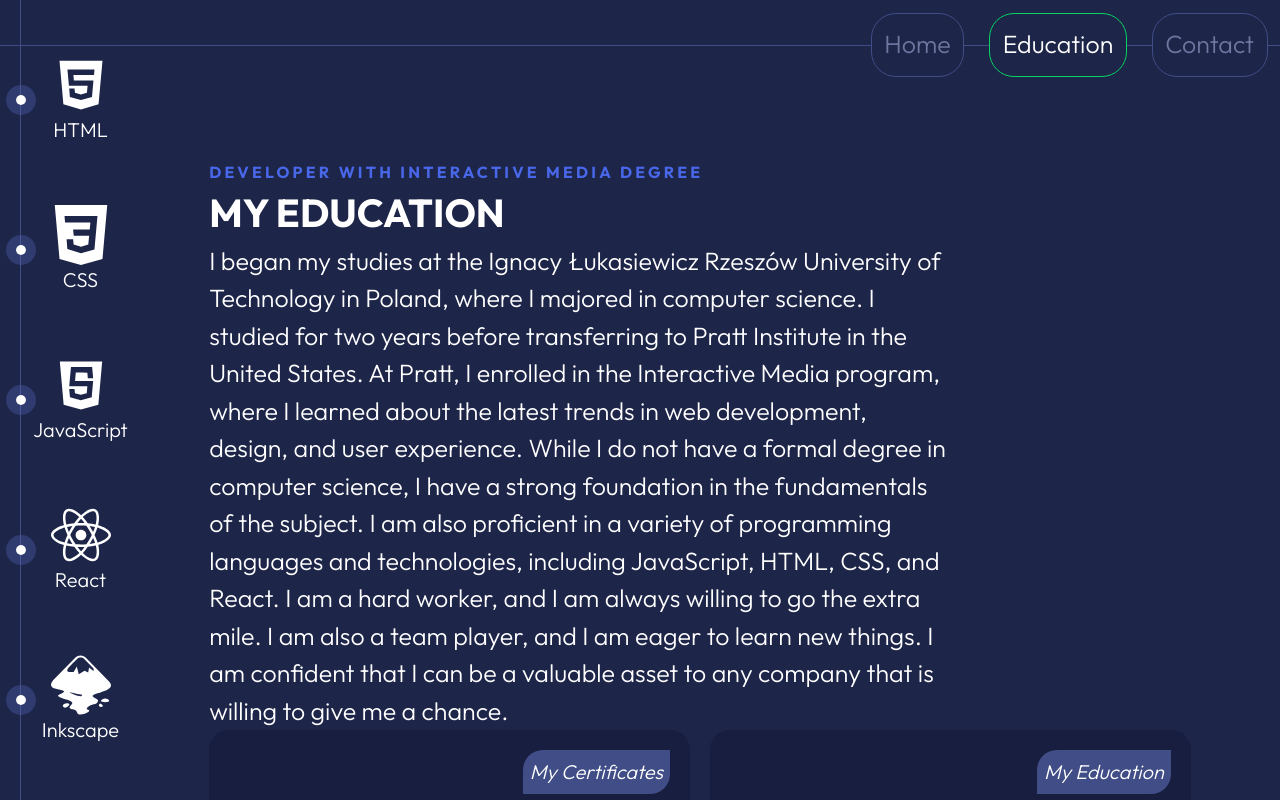
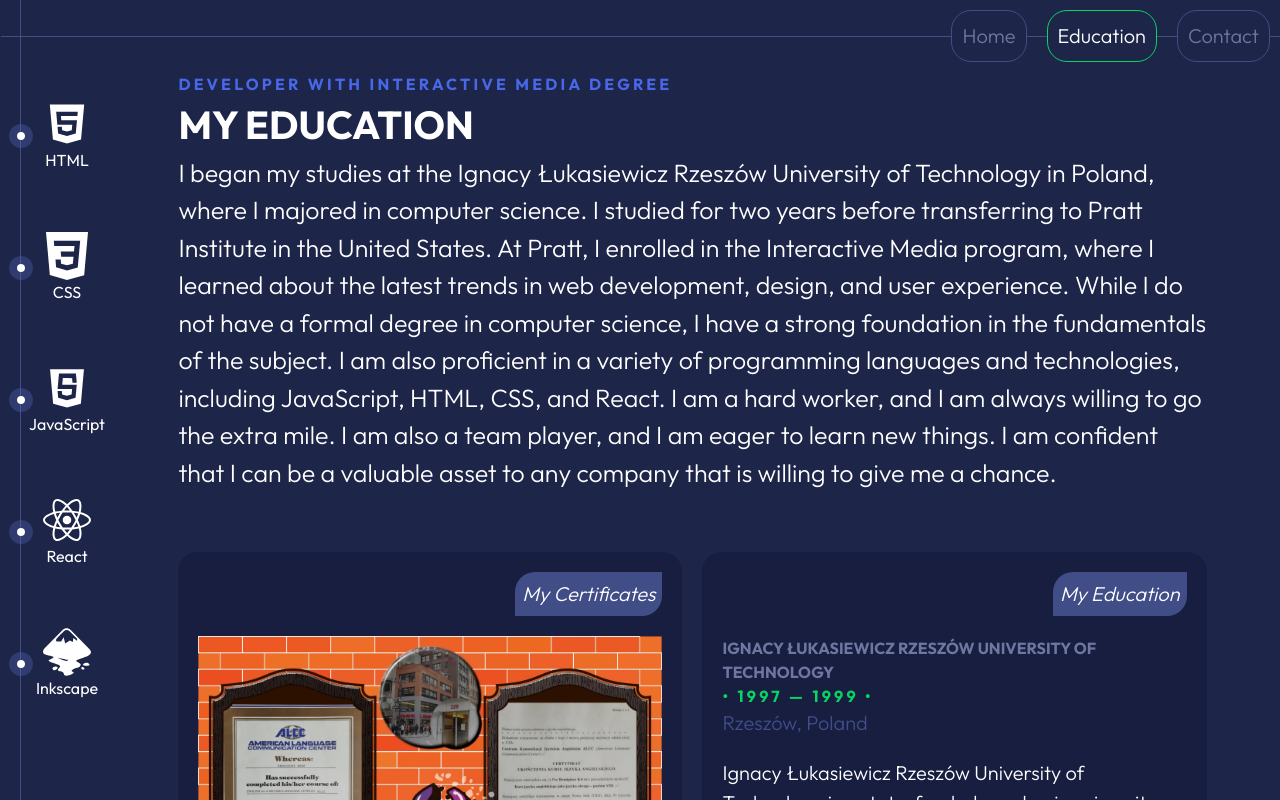
Before and after one commit to remi-k-work/my-cv, a React (Vite) app: page /education in a window 1280 px wide. Shown: the top 800 px of the page. Built offline with nearby package versions, Linux system fonts and the light colour scheme.

Commit message:
tweaked some css

```diff
--- a/src/components/JobExperience.module.css
+++ b/src/components/JobExperience.module.css
@@ -76,3 +76,19 @@
   font-weight: var(--fw-bold);
   text-transform: uppercase;
 }
+
+@media screen and (max-width: 576px) {
+  .job-experience__job {
+    width: 18em;
+    padding: 1em;
+  }
+
+  .job-experience__txt {
+    text-align: justify;
+    line-height: 1.3;
+  }
+
+  .job-info__role {
+    font-size: var(--fs-500);
+  }
+}
--- a/src/components/MySkills.module.css
+++ b/src/components/MySkills.module.css
@@ -1,19 +1,19 @@
 .my-skills {
-  --_aside-width: 6em;
+  height: 100%;
+  margin-left: 1em;
+  border-left: 1px solid var(--clr-primary-300);
+  position: relative;
 }
 
 .my-skills__list {
-  width: var(--_aside-width);
-  height: 100%;
+  height: auto;
   list-style: none;
   margin: 0;
   padding: 0;
   display: grid;
-  align-content: center;
   gap: 3em;
-  border-left: 1px solid var(--clr-primary-300);
-  position: fixed;
-  left: 1em;
+  position: sticky;
+  top: 5em;
 }
 
 .my-skills__list > li {
@@ -21,6 +21,9 @@
   align-items: center;
   flex-direction: column;
   position: relative;
+  font-size: var(--fs-300);
+  font-weight: var(--fw-semi-bold);
+  padding-left: 0.5em;
 }
 
 .my-skills__list > li img {
--- a/src/components/PageTitle.jsx
+++ b/src/components/PageTitle.jsx
@@ -2,11 +2,11 @@ import styles from "./PageTitle.module.css";
 
 function PageTitle({ eyebrow, heading, intro }) {
   return (
-    <div className={styles["page-title"]}>
+    <section className={styles["page-title"]}>
       <p className={styles["page-title__eyebrow"]}>{eyebrow}</p>
       <h1 className={styles["page-title__heading"]}>{heading}</h1>
       <p className={styles["page-title__intro"]}>{intro}</p>
-    </div>
+    </section>
   );
 }
 
--- a/src/components/PageTitle.module.css
+++ b/src/components/PageTitle.module.css
@@ -1,5 +1,5 @@
 .page-title {
-  display: block;
+  margin-bottom: 3em;
 }
 
 .page-title__eyebrow {
@@ -19,5 +19,5 @@
 
 .page-title__intro {
   font-size: var(--fs-500);
-  max-width: 45ch;
+  max-width: 65ch;
 }
--- a/src/layouts/Root.jsx
+++ b/src/layouts/Root.jsx
@@ -7,6 +7,7 @@ import PageTitle from "../components/PageTitle";
 function Root({ pageTitle }) {
   return (
     <div className={styles["main-grid"]}>
+      <div className={styles["main-grid__placehl"]}></div>
       <header>
         <nav>
           <NavLink to="/">Home</NavLink>
--- a/src/layouts/Root.module.css
+++ b/src/layouts/Root.module.css
@@ -1,42 +1,49 @@
 /* || MAIN LAYOUT */
 
 .main-grid {
-  --_aside-width: 6em;
-
   min-height: 100vh;
   align-items: start;
 
   display: grid;
-  grid-template-columns: var(--_aside-width) 1fr 11fr 1fr;
-  grid-template-rows: 8em 1fr;
+  grid-template-columns: auto 1fr 14fr 1fr;
+  grid-template-rows: auto 1fr;
   grid-template-areas:
-    "sidebar header header header"
+    "placehl header header header"
     "sidebar . content . ";
 }
 
-aside {
-  grid-area: sidebar;
+.main-grid__placehl {
+  grid-area: placehl;
+  place-self: stretch;
+  margin-left: 1em;
+  border-left: 1px solid var(--clr-primary-300);
+  position: sticky;
+  top: 0;
 }
 
-main {
-  grid-area: content;
-  overflow: auto;
+.main-grid__placehl::after {
+  content: "";
+  position: absolute;
+  top: 50%;
+  width: calc(100% + 1em);
+  margin-left: -1em;
+  border-bottom: 1px solid var(--clr-primary-300);
 }
 
 header {
+  grid-area: header;
   width: 100%;
-  grid-area: header;
-  position: fixed;
-  background-image: linear-gradient(to right, transparent var(--_aside-width), var(--clr-primary-700) var(--_aside-width));
+  background: var(--clr-primary-700);
+  position: sticky;
+  top: 0;
   z-index: 1;
 }
 
 header::after {
   content: "";
   position: absolute;
-  left: calc(-1 * var(--_aside-width));
   top: 50%;
-  width: calc(100% + var(--_aside-width));
+  width: 100%;
   border-bottom: 1px solid var(--clr-primary-300);
   z-index: -1;
 }
@@ -47,7 +54,7 @@ header nav {
 }
 
 header nav a {
-  font-size: var(--fs-500);
+  font-size: var(--fs-400);
   text-decoration: none;
   margin: 0.5em;
   padding: 0.5em;
@@ -61,3 +68,13 @@ header nav :global a.active {
   color: var(--clr-neutral-100);
   border: 1px solid var(--clr-accent-400);
 }
+
+aside {
+  grid-area: sidebar;
+  place-self: stretch;
+}
+
+main {
+  grid-area: content;
+  overflow: auto;
+}
```
Also changed, not shown: 5 other files (tests, documents, lock files or other folders).
